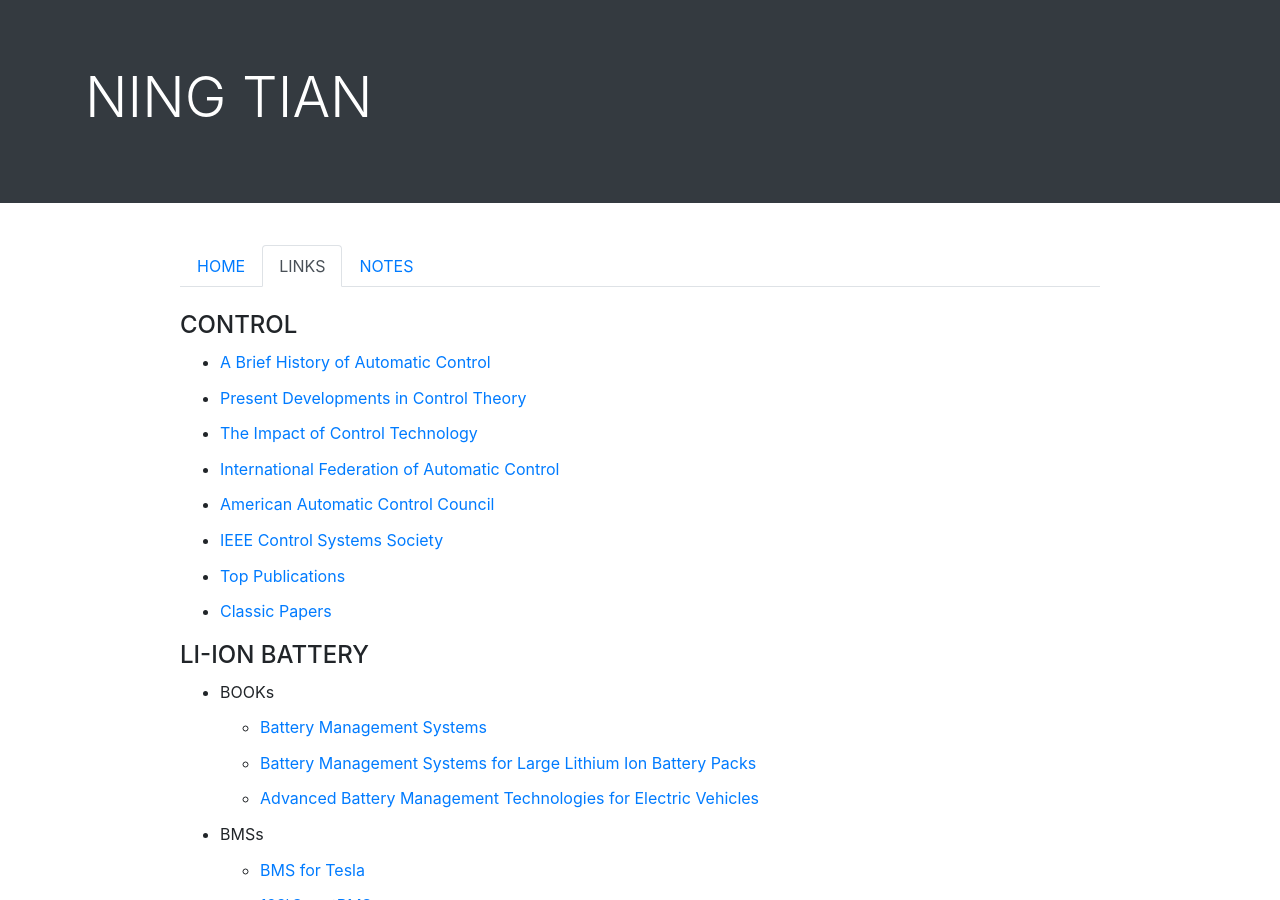
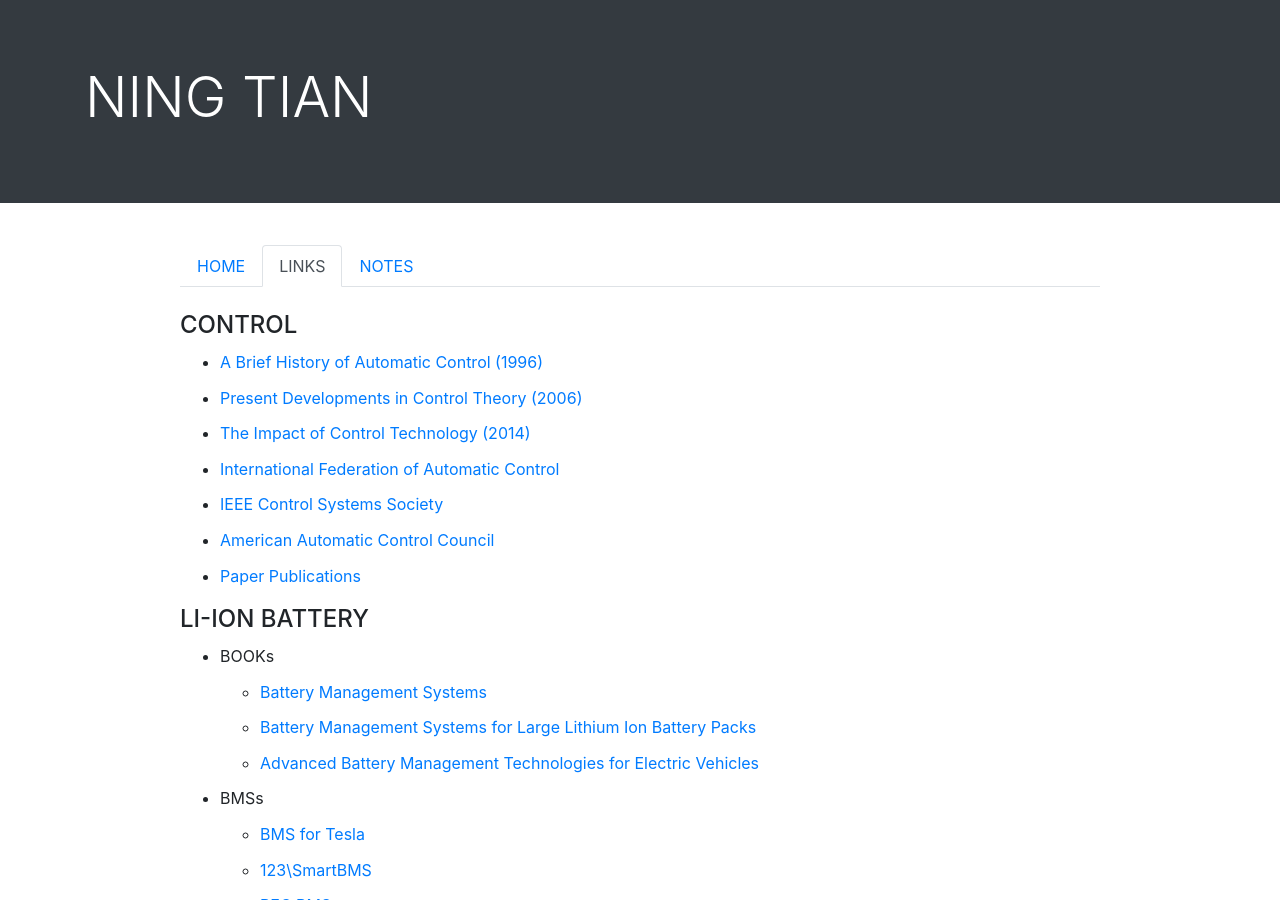
Before and after one commit to ningtian/ningtian.github.io, a Jekyll site: the page links/index.html, which Jekyll copies as it is, in a window 1280 px wide and 900 px high. Built offline with Jekyll 4.4.1, drawn with Linux system fonts in a browser that asks for light colours.

Commit message:
Update index.html

```diff
--- a/links/index.html
+++ b/links/index.html
@@ -53,24 +53,23 @@
 	<h4>CONTROL</h4>
 
 		<ul>
-		<li><a href="https://pdfs.semanticscholar.org/0621/058f36225d708aab613bf1e0a074871ad28c.pdf">A Brief History of Automatic Control </a></li>
+		<li><a href="https://pdfs.semanticscholar.org/0621/058f36225d708aab613bf1e0a074871ad28c.pdf">A Brief History of Automatic Control (1996) </a></li>
 
-		<li><a href="https://www.ifac-control.org/about/ifac-50-lectures/2-Anderson.pdf">Present Developments in Control Theory </a></li>
+		<li><a href="https://www.ifac-control.org/about/ifac-50-lectures/2-Anderson.pdf">Present Developments in Control Theory (2006) </a></li>
 
-		<li><a href="http://ieeecss.org/impact-control-technology-2nd-edition">The Impact of Control Technology </a></li>
+		<li><a href="http://ieeecss.org/impact-control-technology-2nd-edition">The Impact of Control Technology (2014) </a></li>
 
 
 		<li><a href="https://www.ifac-control.org/awards">International Federation of Automatic Control </a> </li>
 
+		<li><a href="http://www.ieeecss.org/awards/2018-award-recipients">IEEE Control Systems Society</a></li>
+
 		<li><a href="http://a2c2.org/awards/aacc-awards">American Automatic Control Council</a></li>
 
-		<li><a href="http://www.ieeecss.org/awards/2018-award-recipients">IEEE Control Systems Society</a></li>
+
+		<li><a href="https://scholar.google.com/citations?view_op=top_venues&hl=en&vq=eng_automationcontroltheory">Paper Publications</a></li>
 
 
-
-		<li><a href="https://scholar.google.com/citations?view_op=top_venues&hl=en&vq=eng_automationcontroltheory">Top Publications</a></li>
-
-		<li><a href="https://scholar.google.com/citations?view_op=list_classic_articles&hl=en&by=2006&vq=eng_automationcontroltheory">Classic Papers </a></li>
 
 
 
```
